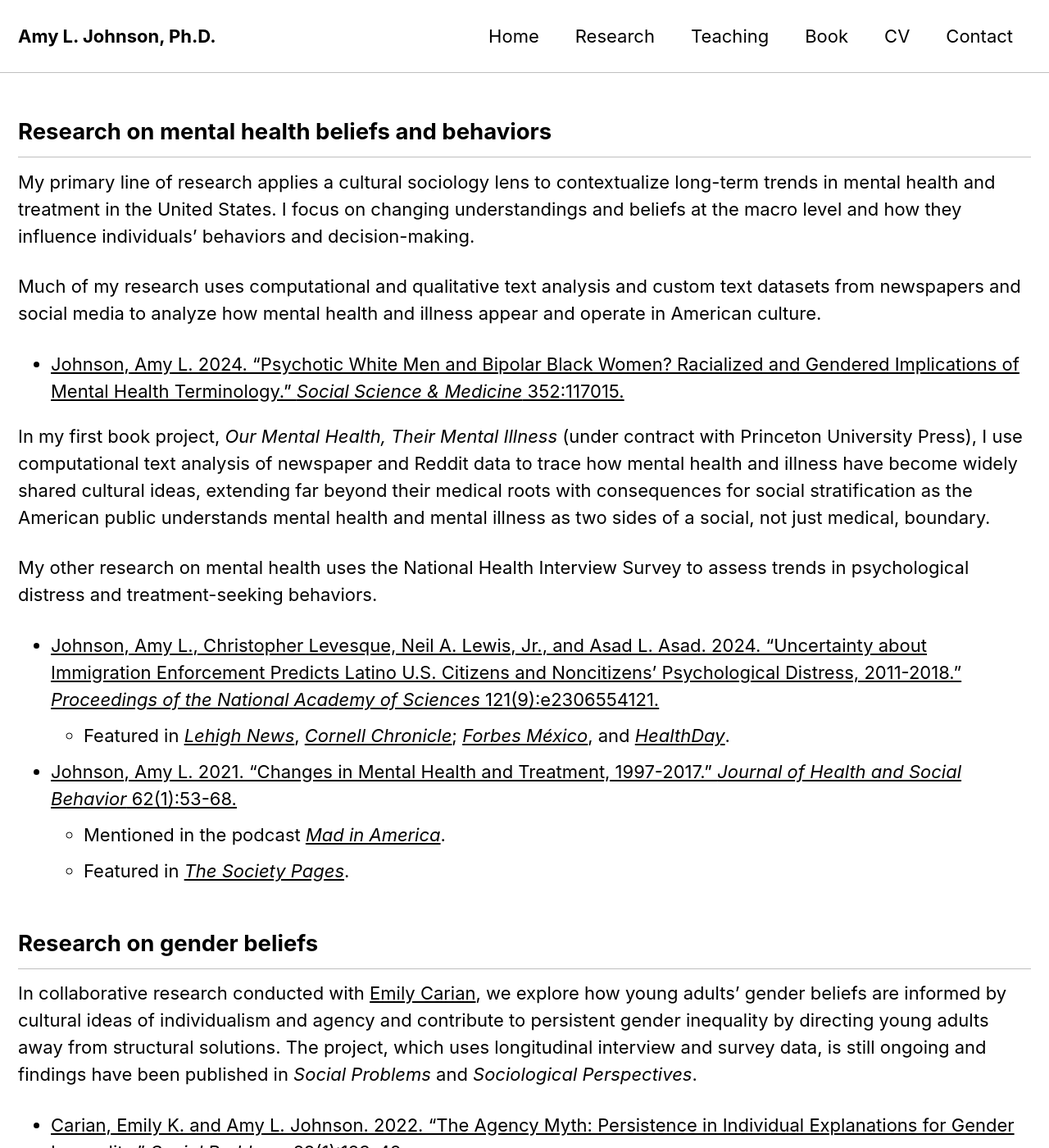
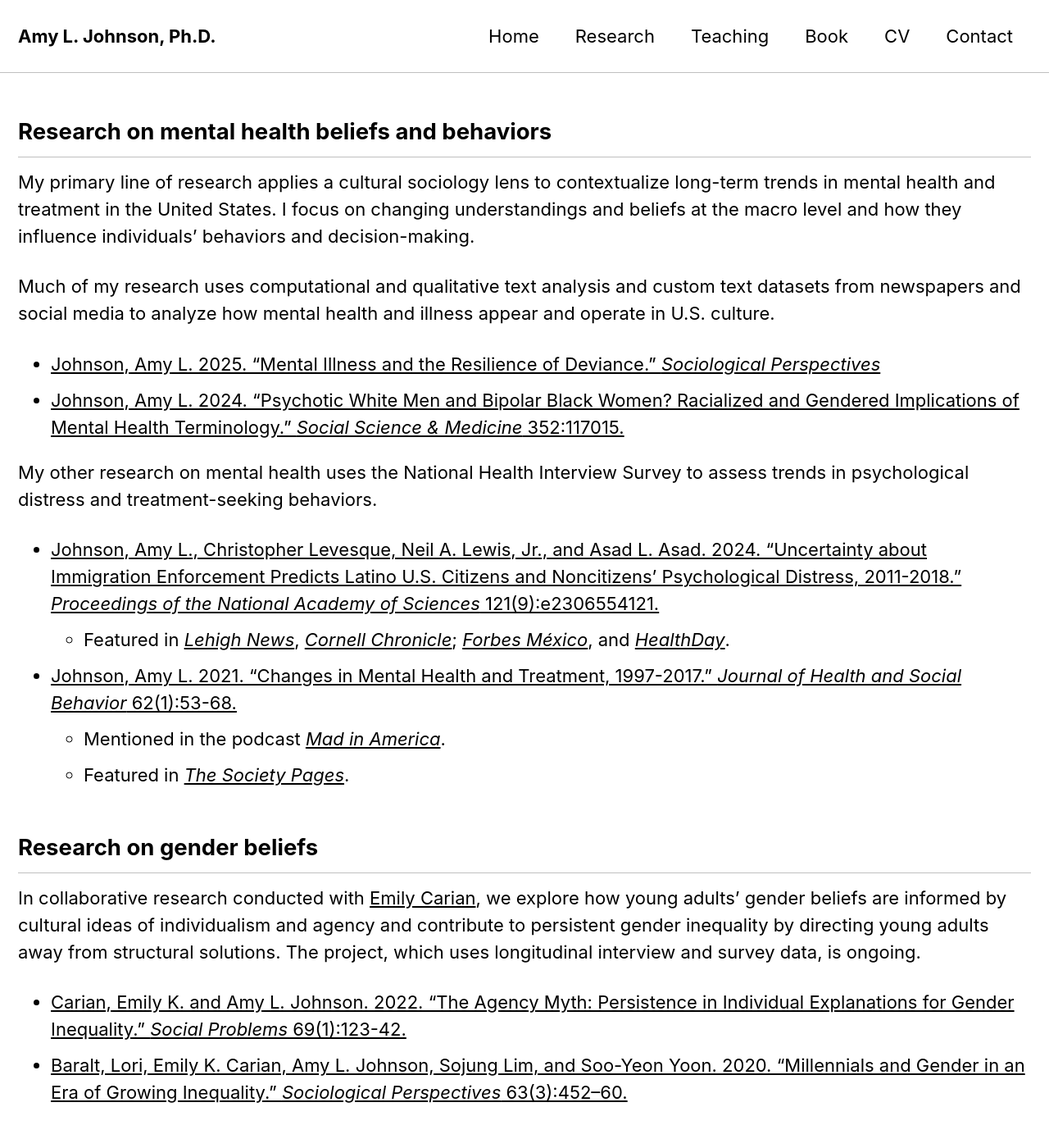
Before and after one commit to aljohnson-soc/aljohnson-soc.github.io, a Jekyll site: the page built from _pages/research.md, in a window 1280 px wide and 1400 px high. Shown: the whole window at 82% size. Built offline with Jekyll 4.4.1, drawn with Linux system fonts in a browser that asks for light colours; cached includes are drawn as plain includes.

Commit message:
new paper added

```diff
--- a/_pages/research.md
+++ b/_pages/research.md
@@ -8,11 +8,10 @@ permalink: /research/
 
 My primary line of research applies a cultural sociology lens to contextualize long-term trends in mental health and treatment in the United States. I focus on changing understandings and beliefs at the macro level and how they influence individuals’ behaviors and decision-making.
 
-Much of my research uses computational and qualitative text analysis and custom text datasets from newspapers and social media to analyze how mental health and illness appear and operate in American culture.
+Much of my research uses computational and qualitative text analysis and custom text datasets from newspapers and social media to analyze how mental health and illness appear and operate in U.S. culture.
 
+- [Johnson, Amy L. 2025. "Mental Illness and the Resilience of Deviance." *Sociological Perspectives*](https://doi.org/10.1177/07311214251325512)
 - [Johnson, Amy L. 2024. “Psychotic White Men and Bipolar Black Women? Racialized and Gendered Implications of Mental Health Terminology.” *Social Science & Medicine* 352:117015.](https://doi.org/10.1016/j.socscimed.2024.117015)
-
-In my first book project, *Our Mental Health, Their Mental Illness* (under contract with Princeton University Press), I use computational text analysis of newspaper and Reddit data to trace how mental health and illness have become widely shared cultural ideas, extending far beyond their medical roots with consequences for social stratification as the American public understands mental health and mental illness as two sides of a social, not just medical, boundary.
 
 My other research on mental health uses the National Health Interview Survey to assess trends in psychological distress and treatment-seeking behaviors.
 
@@ -25,7 +24,7 @@ My other research on mental health uses the National Health Interview Survey to
 
 ## Research on gender beliefs
 
-In collaborative research conducted with [Emily Carian](https://emilycarian.com/), we explore how young adults’ gender beliefs are informed by cultural ideas of individualism and agency and contribute to persistent gender inequality by directing young adults away from structural solutions. The project, which uses longitudinal interview and survey data, is still ongoing and findings have been published in *Social Problems* and *Sociological Perspectives*.
+In collaborative research conducted with [Emily Carian](https://emilycarian.com/), we explore how young adults’ gender beliefs are informed by cultural ideas of individualism and agency and contribute to persistent gender inequality by directing young adults away from structural solutions. The project, which uses longitudinal interview and survey data, is ongoing.
 
 - [Carian, Emily K. and Amy L. Johnson. 2022. “The Agency Myth: Persistence in Individual Explanations for Gender Inequality.” *Social Problems* 69(1):123-42.](https://doi.org/10.1093/socpro/spaa072)
 - [Baralt, Lori, Emily K. Carian, Amy L. Johnson, Sojung Lim, and Soo-Yeon Yoon. 2020. “Millennials and Gender in an Era of Growing Inequality.” *Sociological Perspectives* 63(3):452–60.](https://href.li/?https://doi.org/10.1177/0731121420915870)
```
Also changed, not shown: _pages/splash.md (+5 -5 lines).
